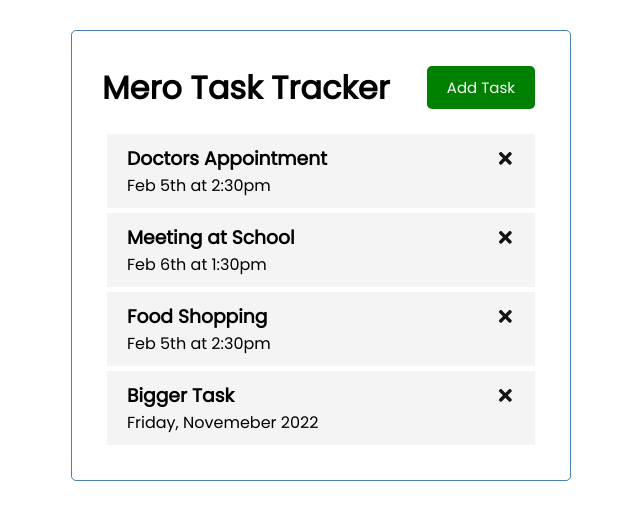
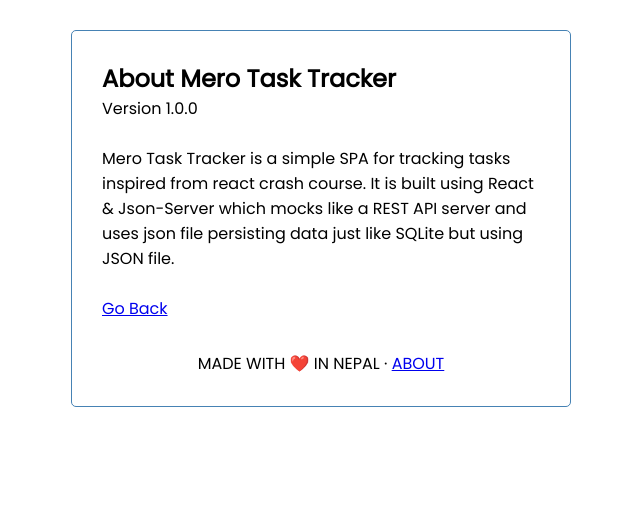
Before and after one commit to sidbelbase/merotask, a React (Create React App) app: page /about in a window 1280 px wide. Shown: the top 520 px of the page, without its empty margins (319-959 px from the left). Built offline with nearby package versions, Linux system fonts and the light colour scheme; data requests are answered from the project's data file.

Commit message:
feat: add footer, about and routes

```diff
--- a/src/App.js
+++ b/src/App.js
@@ -1,7 +1,10 @@
 import Header from './components/Header';
+import Footer from './components/Footer';
+import About from './components/About';
 import Tasks from './components/Tasks';
 import AddTask from './components/AddTask';
 import { useState, useEffect } from 'react';
+import { BrowserRouter as Router, Route, Routes } from 'react-router-dom'
 
 const JSON_SERVER_URL = 'http://localhost:8000/tasks'
 
@@ -60,15 +63,25 @@ function App() {
       body: JSON.stringify(updatedTask)
     })
 
-    setTasks(tasks.map((task) => task.id === id ? { ...task, reminder: !task.reminder } : task))
+    setTasks(tasks.map((task) => task.id === id ? { ...task, reminder: updatedTask.reminder } : task))
   }
 
   return (
-    <div className="container">
-      <Header title="Mero Task Tracker" onAdd={() => setShowAddTask(!showAddTask)} showAddButton={showAddTask} />
-      {showAddTask && <AddTask onAdd={addTask} />}
-      <Tasks tasks={tasks} onDelete={deleteTask} onToggle={toggleReminder} />
-    </div>
+    <Router>
+      <div className="container">
+        <Routes>
+          <Route path="/" element={
+            <>
+            <Header title="Mero Task Tracker" onAdd={() => setShowAddTask(!showAddTask)} showAddButton={showAddTask} />
+              {showAddTask && <AddTask onAdd={addTask} />}
+              <Tasks tasks={tasks} onDelete={deleteTask} onToggle={toggleReminder} />
+            </>
+          } />
+          <Route path='/about' element={<About />} />
+        </Routes>
+        <Footer />
+      </div>
+    </Router>
   );
 }
 
--- /dev/null
+++ b/src/components/About.js
@@ -0,0 +1,19 @@
+const About = () => {
+
+    return (
+        <>
+            <h2>About Mero Task Tracker</h2>
+            <p>Version 1.0.0</p>
+            <br />
+            <p>
+                Mero Task Tracker is a simple SPA for tracking tasks inspired from react crash course.
+                It is built using React & Json-Server which mocks like a REST API server and uses
+                json file persisting data just like SQLite but using JSON file.
+            </p>
+            <br />
+            <p><a href="/">Go Back</a></p>
+        </>
+    )
+}
+
+export default About
--- /dev/null
+++ b/src/components/Footer.js
@@ -0,0 +1,12 @@
+const Footer = () => {
+    return (
+        <footer>
+            <p>
+                <span>MADE WITH ❤️ IN NEPAL &middot; </span>
+                <span><a href="/about">ABOUT</a></span>
+            </p>
+        </footer>
+    )
+}
+
+export default Footer
```
